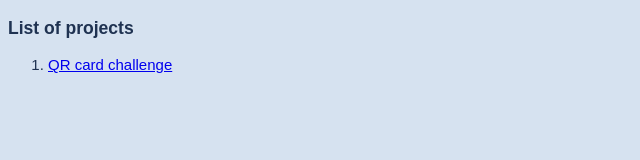
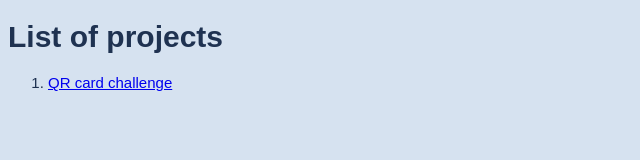
Before and after one commit to PORaymond/PORaymond.github.io, a plain HTML site: page index.html in a window 1280 px wide. Shown: the whole page, without its empty margins (0-640 px from the left). Drawn offline with Linux system fonts and the light colour scheme; files that its build step writes are made by us from their sources; a web font is replaced by a local one.

Commit message:
Changer l’ordre du titre

```diff
--- a/index.html
+++ b/index.html
@@ -10,8 +10,10 @@
     <link href="https://fonts.googleapis.com/css2?family=Borel&display=swap" rel="stylesheet">
     <link rel="stylesheet" href="style.css">
 </head>
+<header></header>
 <body>
-    <h3>List of projects</h3>
+
+    <h1>List of projects</h1>
     <ol>
         <li><a href="./2023-12-18-QR-card/QR-card.html">QR card challenge</a></li>
     </ol>
```
